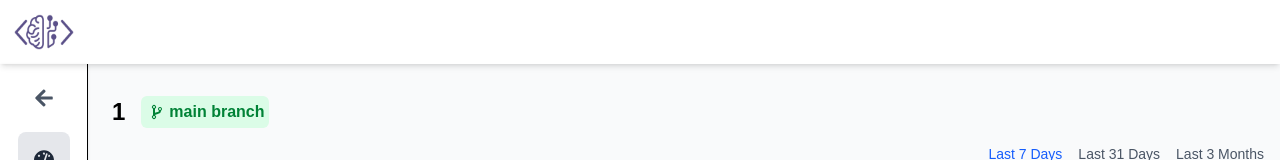
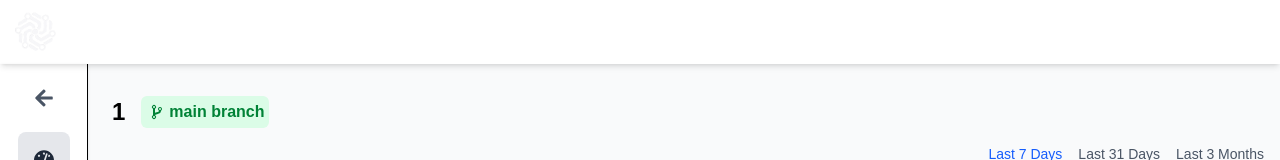
Before and after one commit to azadgupta1/IntelliCodeAI, a React (Vite) app in the folder frontend/: page /repositories/1/1/repooverview in a window 1280 px wide. Shown: the top 160 px of the page. Built offline with nearby package versions, Linux system fonts and the light colour scheme.

Commit message:
Changed the header logo

```diff
--- a/frontend/src/components/Header.jsx
+++ b/frontend/src/components/Header.jsx
@@ -5,9 +5,8 @@ import {
   getUnreadNotifications,
   markNotificationsRead,
 } from "../services/notificationServices";
-import IntelliCodeAI_1 from "../assets/IntelliCodeAI_1.png";
-import IntelliCodeAI_4 from "../assets/IntelliCodeAI_4.png";
 import IntelliCodeAI_3 from "../assets/IntelliCodeAI_3.png";
+import NewIA from "../assets/NewIA.png";
 import { FaBriefcase } from "react-icons/fa";
 import { IoFolderOpenOutline } from "react-icons/io5";
 import { RiArrowDropDownLine } from "react-icons/ri";
@@ -190,9 +189,9 @@ const Header = () => {
     onClick={(e) => e.preventDefault()}
   >
     <img
-      src={IntelliCodeAI_3}
+      src={NewIA}
       alt="IntelliCodeAI"
-      className="h-10 w-12 sm:h-12 sm:w-16 transform transition-transform duration-200 hover:scale-105"
+      className="w-10 h-10 sm:w-12 sm:h-12 transform transition-transform duration-200 hover:scale-105"
     />
     <div className="hidden sm:flex">{renderDynamicPath()}</div>
   </div>
```
